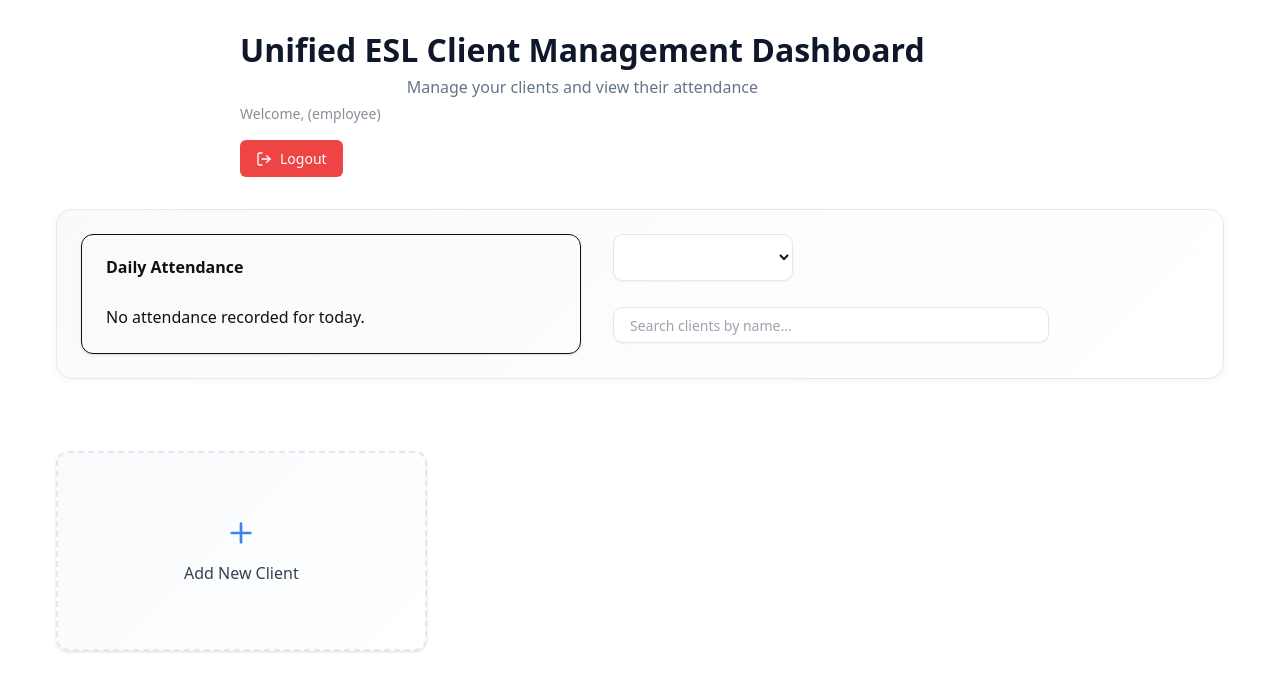
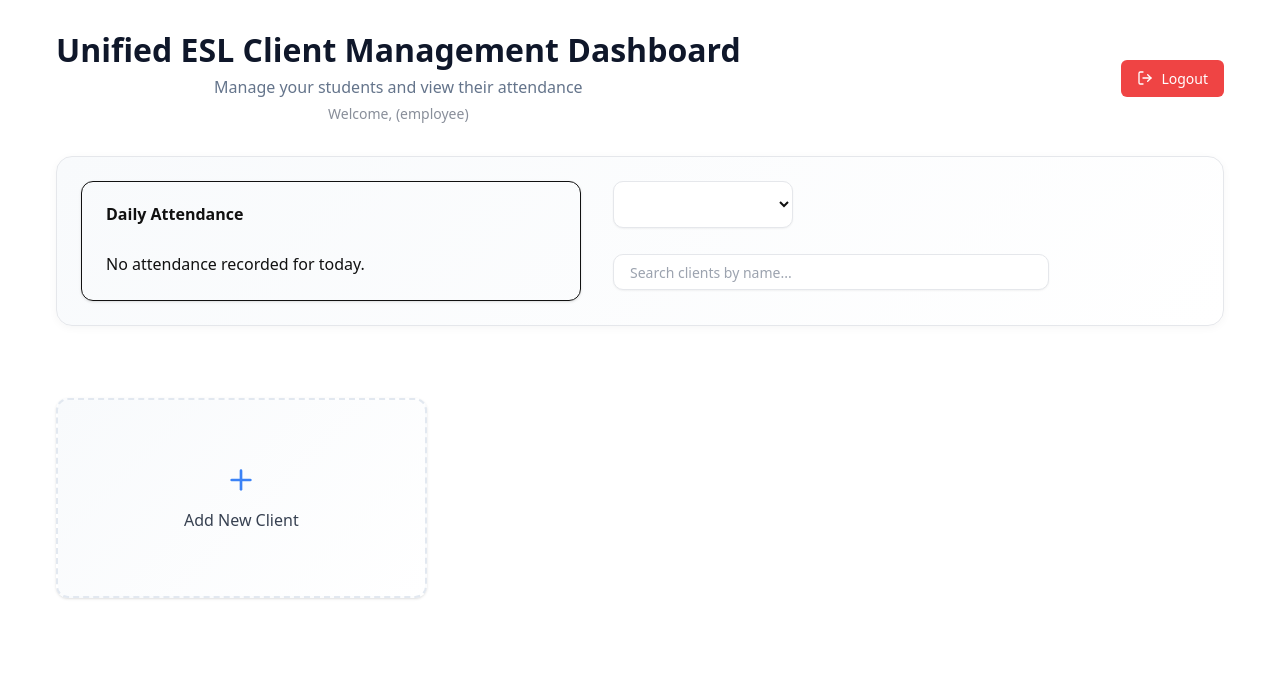
Before and after one commit to Armin-Irvije/attendance-tracker, a React (Vite) app: page /dashboard in a window 1280 px wide. Shown: the top 690 px of the page. Built offline with nearby package versions, Linux system fonts and the light colour scheme; sample sign-in values are in the browser's storage.

Commit message:
modified dashboard header styling

```diff
--- a/src/dashboard.tsx
+++ b/src/dashboard.tsx
@@ -281,9 +281,9 @@ export default function Dashboard() {
 
       <header className="dashboard-header">
         <div className="header-content">
-          <div>
+          <div className="header-titles-container">
             <h1 className="dashboard-title">Unified ESL Client Management Dashboard</h1>
-            <p className="dashboard-subtitle">Manage your clients and view their attendance</p>
+            <p className="dashboard-subtitle">Manage your students and view their attendance</p>
             <p className="user-info">Welcome, {userName} ({userRole})</p>
           </div>
           <div className="header-actions">
@@ -294,7 +294,7 @@ export default function Dashboard() {
                 title="Manage Users"
               >
                 <Users className="h-4 w-4" />
-                Manage Users
+                Manage Employees
               </button>
             )}
             <button
--- a/src/styles/dashboard.css
+++ b/src/styles/dashboard.css
@@ -25,7 +25,7 @@
   flex-wrap: wrap;
   gap: 1rem;
   width: 100%;
-  max-width: 800px;
+  max-width: 1200px;
 }
 
 .user-info {
@@ -1259,11 +1259,13 @@ button:hover,
 }
 
 /* User Management Styles */
+
 .header-actions {
   display: flex;
   align-items: center;
   gap: 0.75rem;
 }
+
 
 .back-button {
   display: flex;
@@ -1388,13 +1390,6 @@ button:hover,
   gap: 1rem;
 }
 
-.user-info {
-  display: flex;
-  align-items: center;
-  gap: 1rem;
-  flex: 1;
-  min-width: 0;
-}
 
 .user-avatar {
   width: 56px;
```
